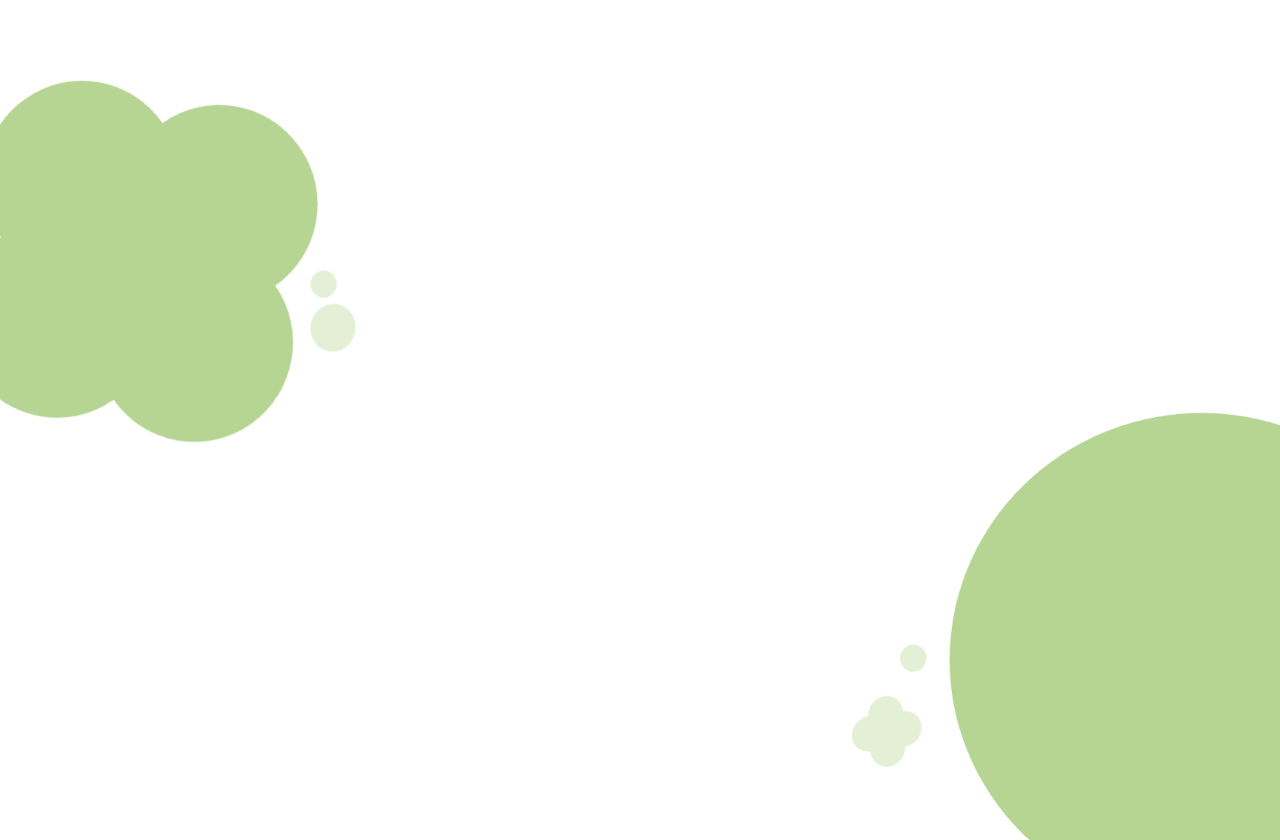
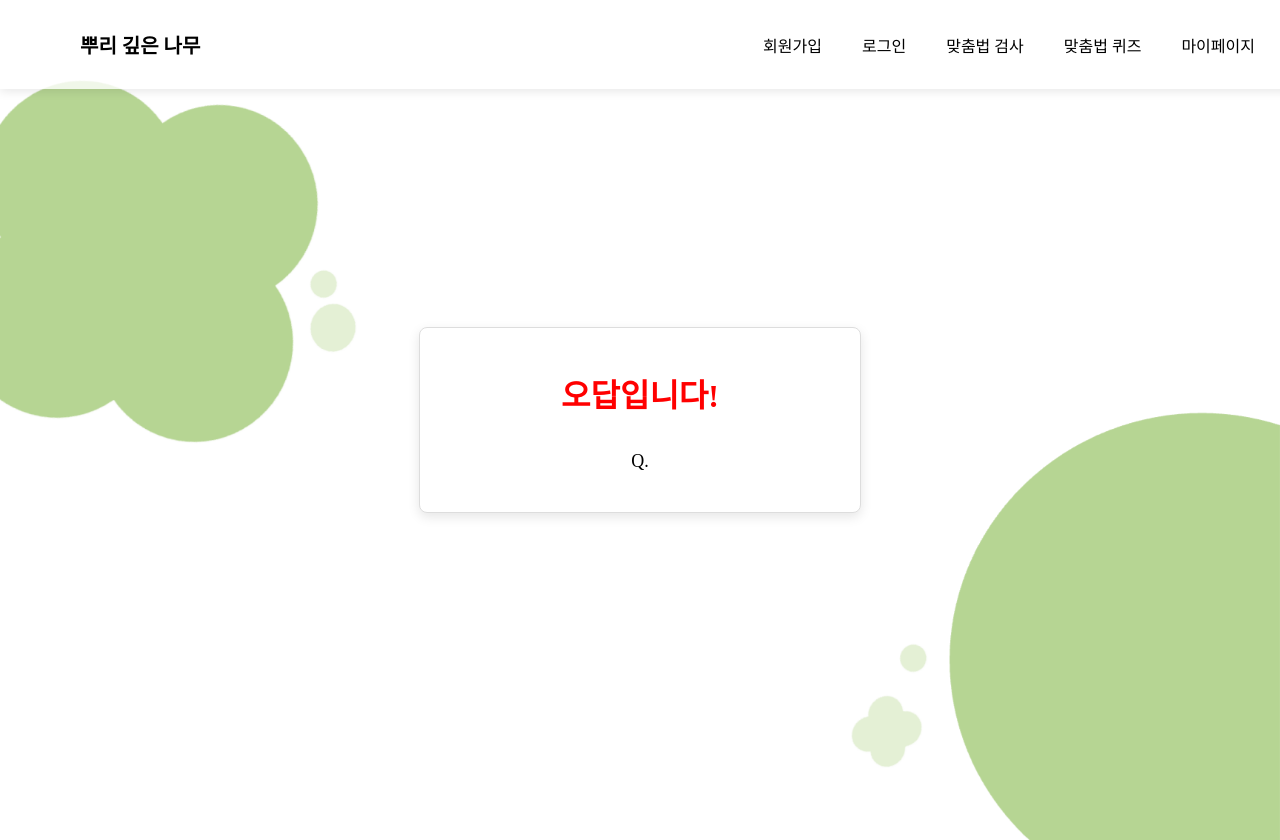
Before and after one commit to y-eonee/COKOTHON-GBSB-Fe, a React (Create React App) app: page /quiz-wrong in a window 1280 px wide. Before the commit this address had no page. Before the commit the page ends 800 px from the top, so only its background shows below. Built offline with nearby package versions, Linux system fonts and the light colour scheme; the HTML template or start-up script is replaced by a standard one; a web font is replaced by a local one.

Commit message:
feat: Quiz 기능 구현

```diff
--- a/src/App.js
+++ b/src/App.js
@@ -7,6 +7,8 @@ import Background from './Backgroud/Background';
 import Start from './Start/Start';
 import Quiz from './Quiz/Quiz';
 import QuizCorrect from './Quiz/QuizCorrect';
+import QuizWrong from './Quiz/QuizWrong';
+import QuizStart from './Quiz/QuizStart';
 import Grammer from './Grammer/Grammer';
 
 import {
@@ -28,8 +30,10 @@ function App() {
                 <Route path="/login" element={<Login/>}/>
                 <Route path="/signup" element={<Signup/>}/>
                 <Route path="/success" element={<Success/>}/>
+                <Route path="/quiz-start" element={<QuizStart/>} />
                 <Route path="/quiz" element={<Quiz/>} />
                 <Route path="/quiz-correct" element={<QuizCorrect/>}/>
+                <Route path="/quiz-wrong" element={<QuizWrong/>}/>
                 <Route path="/checkGrammer" element={<Grammer/>}/>
                 <Route path="/myPage" element={<MyPage/>}/>
                 <Route path="/myPage/myLog" element={<GrammerLog/>}/>
--- a/src/Quiz/Quiz.js
+++ b/src/Quiz/Quiz.js
@@ -18,7 +18,7 @@ const Quiz = () => {
     useEffect(() => {
         const fetchQuizData = async () => {
             try {
-                const response = await axios.get('http://10.223.114.198:8080/quiz/1', {
+                const response = await axios.get('http://10.223.114.198:8080/quiz', {
                     headers: {
                         Authorization: `${accessToken}`, // AccessToken 추가
                     },
@@ -54,7 +54,7 @@ const Quiz = () => {
         try {
             // 퀴즈 `id`와 `answer`를 함께 서버로 전송
             const response = await axios.post(
-                `http://10.223.114.198:8080/quiz/1`,
+                `http://10.223.114.198:8080/quiz/${quizData.id}`,
                 {
                     answer: selectedAnswer,  // 실제 선택된 인덱스에 해당하는 값을 보냄
                     id: quizData.id // 퀴즈의 id를 함께 보냄
@@ -67,11 +67,26 @@ const Quiz = () => {
             );
 
             // 정답인 경우 QuizCorrect 페이지로 이동
-            if (response.status === 200 && response.data.message == "정답입니다.") {
+            if (response.status === 200 && response.data.message === "정답입니다.") {
                 alert("정답입니다!");
-                navigate('/quiz-correct', { state: { sentence: quizData.words.join(' ') } });
-            } else {
-                alert("오답입니다. 다시 시도해보세요.");
+                // QuizCorrect로 전체 문장과 선택된 단어 인덱스를 함께 전달
+                navigate('/quiz-correct', {
+                    state: {
+                        words: quizData.words,
+                        answer: selectedAnswer
+                    }
+                });
+            }
+            // 오답인 경우 QuizWrong 페이지로 이동 (correctAnswer 값 포함)
+            else if (response.status === 200 && response.data.message === "틀렸습니다.") {
+                alert("오답입니다!");
+                // QuizWrong로 전체 문장과 서버에서 받은 correctAnswer 인덱스를 함께 전달
+                navigate('/quiz-wrong', {
+                    state: {
+                        words: quizData.words,
+                        answer: response.data.correctAnswer // 서버에서 받은 correctAnswer 전달
+                    }
+                });
             }
         } catch (error) {
             console.error("제출 중 오류가 발생했습니다:", error);
--- a/src/Quiz/QuizCorrect.css
+++ b/src/Quiz/QuizCorrect.css
@@ -30,3 +30,13 @@
     font-size: 18px;
     margin-top: 10px;
 }
+
+h2.question {
+    font-size: 18px;
+    font-weight: normal; /* 기본 설정을 해제 */
+    color: black; /* 기본 글자 색 */
+}
+
+h2.question span {
+    font-weight: bold; /* 선택된 단어에만 볼드 처리가 되도록 */
+}
--- a/src/Quiz/QuizCorrect.js
+++ b/src/Quiz/QuizCorrect.js
@@ -7,7 +7,8 @@ import './QuizCorrect.css';
 const QuizCorrect = () => {
     const [info, setInfo] = useState(''); // info 데이터를 저장할 상태 변수
     const location = useLocation(); // location 객체에서 전달된 state 받기
-    const sentence = location.state?.sentence || ''; // 전달된 sentence가 없으면 빈 문자열
+    const words = location.state?.words || []; // 전달된 words 배열
+    const answer = location.state?.answer; // 선택한 답안 인덱스
 
     useEffect(() => {
         const fetchExplanation = async () => {
@@ -15,7 +16,7 @@ const QuizCorrect = () => {
                 // 서버에 POST 요청 보내기
                 const response = await axios.post(`http://10.223.114.198:8080`,
                     {
-                        "sentence": sentence // 전달받은 sentence를 서버에 보냄
+                        "sentence": words.join(' ') // 전달받은 words를 join해서 서버에 보냄
                     }
                 );
 
@@ -28,11 +29,22 @@ const QuizCorrect = () => {
             }
         };
 
-        // sentence가 존재하는 경우에만 서버 요청 실행
-        if (sentence) {
+        // words 배열이 존재하는 경우에만 서버 요청 실행
+        if (words.length > 0) {
             fetchExplanation();
         }
-    }, [sentence]); // sentence가 바뀔 때마다 실행되도록 useEffect 설정
+    }, [words]); // words가 바뀔 때마다 실행되도록 useEffect 설정
+
+    // 선택된 단어를 빨간색으로 강조한 문장 생성
+    const renderSentence = () => {
+        return words.map((word, idx) => {
+            // 선택된 단어에 해당하는 경우 빨간색으로 스타일링
+            if (idx === answer) {
+                return <span key={idx} style={{ color: 'red', fontWeight: 'bold' }}>{word} </span>;
+            }
+            return <span key={idx} style={{ color: 'black' }}>{word} </span>;
+        });
+    };
 
     return (
         <div>
@@ -41,8 +53,8 @@ const QuizCorrect = () => {
                 <div className="quiz-content">
                     <h1 className="quiz-title">정답입니다!</h1>
 
-                    {/* 전달된 sentence를 Q. 로 표시 */}
-                    <h2 className="question">Q. {sentence}</h2>
+                    {/* 전달된 words를 조합한 문장을 Q. 로 표시 */}
+                    <h2 className="question">Q. {renderSentence()}</h2>
 
                     {/* 서버에서 받아온 해설 info 출력 */}
                     {info && (
--- /dev/null
+++ b/src/Quiz/QuizStart.css
@@ -0,0 +1,22 @@
+/* StartQuiz.css */
+.start-quiz-container {
+    display: flex;
+    flex-direction: column;
+    justify-content: center;
+    align-items: center;
+    height: 100vh;
+    padding: 20px;
+}
+
+.start-quiz-title {
+    font-size: 36px;
+    font-weight: bold;
+    margin-bottom: 20px;
+}
+
+.start-quiz-btn {
+    width: 200px;
+    height: 50px;
+    font-size: 18px;
+
+}
--- /dev/null
+++ b/src/Quiz/QuizStart.js
@@ -0,0 +1,29 @@
+import React from 'react';
+import { useNavigate } from 'react-router-dom';
+import Button from '../Button/Button'; // 공통 Button 컴포넌트 가져오기
+import NavigationBar from "../NavigationBar/NavigationBar";
+import './QuizStart.css'; // 필요한 스타일 추가
+
+const StartQuiz = () => {
+    const navigate = useNavigate();
+
+    const handleStartQuiz = () => {
+        // 버튼을 누르면 /quiz로 이동
+        navigate('/quiz');
+    };
+
+    return (
+        <div>
+            <NavigationBar />
+            <div className="start-quiz-container">
+                <h1 className="start-quiz-title">맞춤법 퀴즈</h1>
+                <p>맞춤법 퀴즈를 시작하려면 아래 버튼을 누르세요.</p>
+                <Button className="start-quiz-btn" onClick={handleStartQuiz}>
+                    퀴즈 시작
+                </Button>
+            </div>
+        </div>
+    );
+};
+
+export default StartQuiz;
--- a/src/Quiz/QuizWrong.js
+++ b/src/Quiz/QuizWrong.js
@@ -0,0 +1,72 @@
+import React, { useState, useEffect } from 'react';
+import axios from 'axios';
+import { useLocation } from 'react-router-dom'; // 상태를 받기 위해 useLocation 사용
+import NavigationBar from "../NavigationBar/NavigationBar";
+import './QuizCorrect.css'; // 스타일은 동일하게 QuizCorrect.css를 사용
+
+const QuizWrong = () => {
+    const [info, setInfo] = useState(''); // info 데이터를 저장할 상태 변수
+    const location = useLocation(); // location 객체에서 전달된 state 받기
+    const words = location.state?.words || []; // 전달된 words 배열
+    const answer = location.state?.answer; // 선택한 답안 인덱스
+
+    useEffect(() => {
+        const fetchExplanation = async () => {
+            try {
+                // 서버에 POST 요청 보내기
+                const response = await axios.post(`http://10.223.114.198:8080`,
+                    {
+                        "sentence": words.join(' ') // 전달받은 words를 join해서 서버에 보냄
+                    }
+                );
+
+                // 서버에서 받은 result 중 첫 번째 항목의 info를 추출
+                if (response.data.result && response.data.result.length > 0) {
+                    setInfo(response.data.result[0].info); // 첫 번째 인덱스의 info 저장
+                }
+            } catch (error) {
+                console.error('해설 가져오기 중 오류 발생:', error);
+            }
+        };
+
+        // words 배열이 존재하는 경우에만 서버 요청 실행
+        if (words.length > 0) {
+            fetchExplanation();
+        }
+    }, [words]); // words가 바뀔 때마다 실행되도록 useEffect 설정
+
+    // 선택된 단어를 빨간색으로 강조한 문장 생성
+    const renderSentence = () => {
+        return words.map((word, idx) => {
+            // 선택된 단어에 해당하는 경우 빨간색으로 스타일링
+            if (idx === answer) {
+                return <span key={idx} style={{ color: 'red', fontWeight: 'bold' }}>{word} </span>;
+            }
+            return <span key={idx} style={{ color: 'black' }}>{word} </span>;
+        });
+    };
+
+    return (
+        <div>
+            <NavigationBar />
+            <div className="correct-box">
+                <div className="quiz-content">
+                    <h1 className="quiz-title" style={{ color: 'red' }}>오답입니다!</h1> {/* 오답 표시 */}
+
+                    {/* 전달된 words를 조합한 문장을 Q. 로 표시 */}
+                    <h2 className="question">Q. {renderSentence()}</h2>
+
+                    {/* 서버에서 받아온 해설 info 출력 */}
+                    {info && (
+                        <div className="explanation">
+                            <h3>해설</h3>
+                            <p>{info}</p>
+                        </div>
+                    )}
+                </div>
+            </div>
+        </div>
+    );
+};
+
+export default QuizWrong;
```
